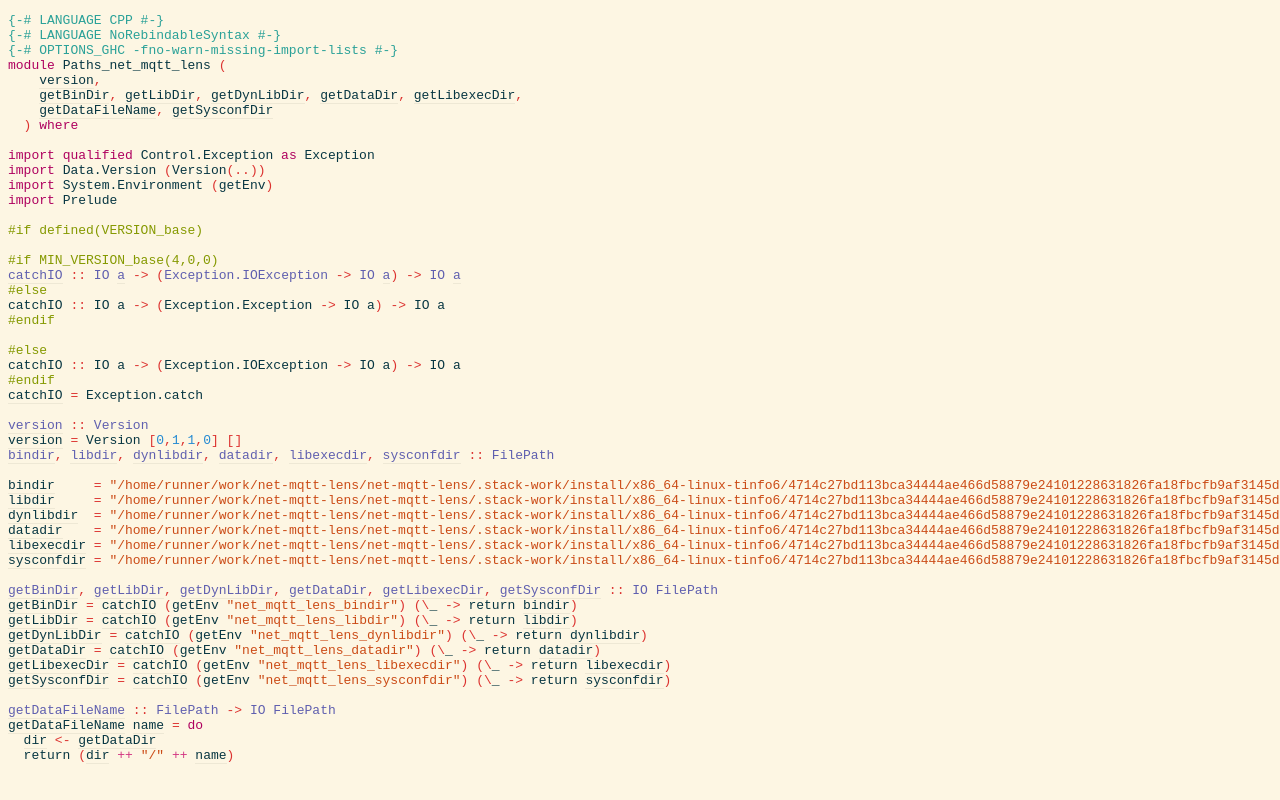
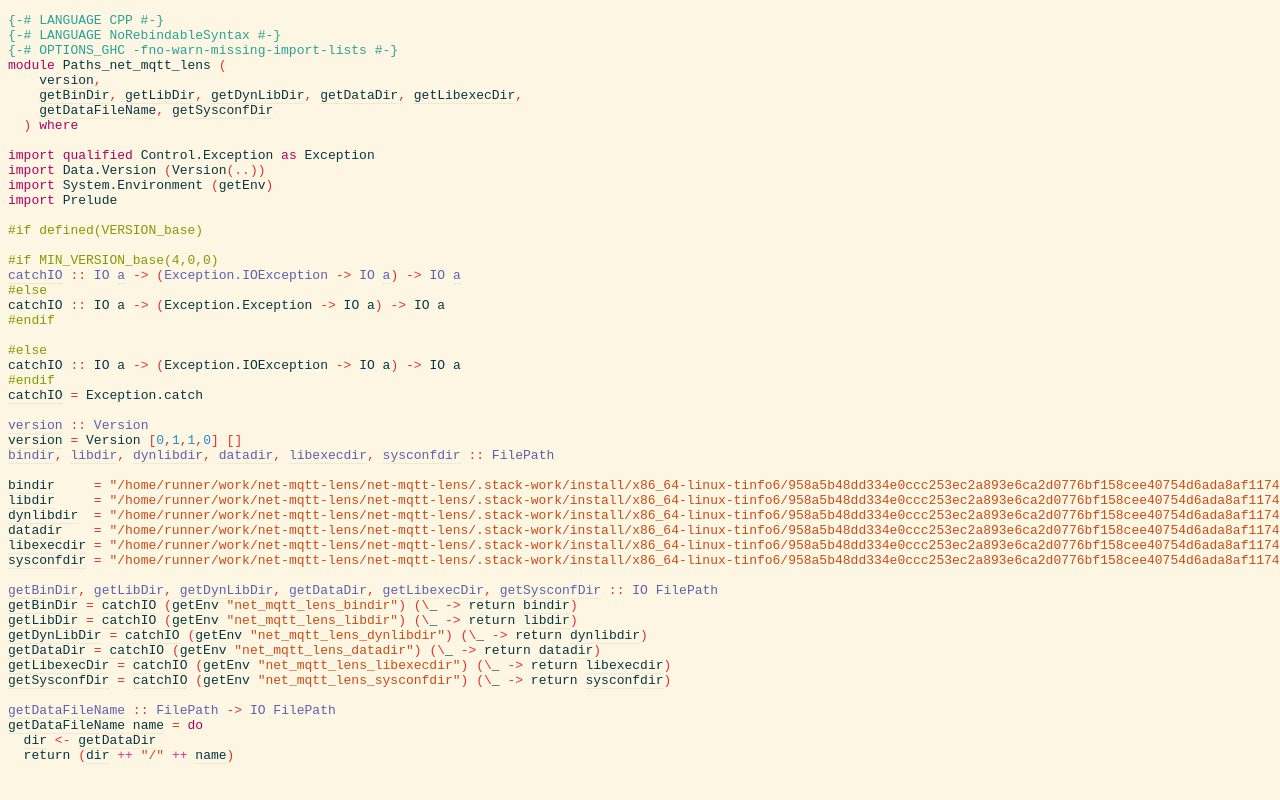
Before and after one commit to dustin/net-mqtt-lens, a plain HTML site: page src/Paths_net_mqtt_lens.html in a window 1280 px wide. Shown: the top 800 px of the page. Drawn offline with Linux system fonts and the light colour scheme.

Commit message:
deploy: 532a4efafe2b040e4e29d8ca87b96b45372828a3

```diff
--- a/src/Paths_net_mqtt_lens.html
+++ b/src/Paths_net_mqtt_lens.html
@@ -40,22 +40,22 @@ forall e a. Exception e =&gt; IO a -&gt; (e -&gt; IO a) -&gt; IO a
 </span><span id="line-31"></span><span>
 </span><span id="line-32"></span><span id="bindir"><span class="annot"><span class="annottext">bindir :: String
 </span><a href="Paths_net_mqtt_lens.html#bindir"><span class="hs-identifier hs-var hs-var">bindir</span></a></span></span><span>     </span><span class="hs-glyph">=</span><span> </span><span class="annot"><span class="annottext">String
-</span><span class="hs-string">&quot;/home/runner/work/net-mqtt-lens/net-mqtt-lens/.stack-work/install/x86_64-linux-tinfo6/4714c27bd113bca34444ae466d58879e24101228631826fa18fbcfb9af3145d4/8.10.4/bin&quot;</span></span><span>
+</span><span class="hs-string">&quot;/home/runner/work/net-mqtt-lens/net-mqtt-lens/.stack-work/install/x86_64-linux-tinfo6/958a5b48dd334e0ccc253ec2a893e6ca2d0776bf158cee40754d6ada8af11740/8.10.4/bin&quot;</span></span><span>
 </span><span id="line-33"></span><span id="libdir"><span class="annot"><span class="annottext">libdir :: String
 </span><a href="Paths_net_mqtt_lens.html#libdir"><span class="hs-identifier hs-var hs-var">libdir</span></a></span></span><span>     </span><span class="hs-glyph">=</span><span> </span><span class="annot"><span class="annottext">String
-</span><span class="hs-string">&quot;/home/runner/work/net-mqtt-lens/net-mqtt-lens/.stack-work/install/x86_64-linux-tinfo6/4714c27bd113bca34444ae466d58879e24101228631826fa18fbcfb9af3145d4/8.10.4/lib/x86_64-linux-ghc-8.10.4/net-mqtt-lens-0.1.1.0-AomjAx8y3zgKukICoBJCQW&quot;</span></span><span>
+</span><span class="hs-string">&quot;/home/runner/work/net-mqtt-lens/net-mqtt-lens/.stack-work/install/x86_64-linux-tinfo6/958a5b48dd334e0ccc253ec2a893e6ca2d0776bf158cee40754d6ada8af11740/8.10.4/lib/x86_64-linux-ghc-8.10.4/net-mqtt-lens-0.1.1.0-AomjAx8y3zgKukICoBJCQW&quot;</span></span><span>
 </span><span id="line-34"></span><span id="dynlibdir"><span class="annot"><span class="annottext">dynlibdir :: String
 </span><a href="Paths_net_mqtt_lens.html#dynlibdir"><span class="hs-identifier hs-var hs-var">dynlibdir</span></a></span></span><span>  </span><span class="hs-glyph">=</span><span> </span><span class="annot"><span class="annottext">String
-</span><span class="hs-string">&quot;/home/runner/work/net-mqtt-lens/net-mqtt-lens/.stack-work/install/x86_64-linux-tinfo6/4714c27bd113bca34444ae466d58879e24101228631826fa18fbcfb9af3145d4/8.10.4/lib/x86_64-linux-ghc-8.10.4&quot;</span></span><span>
+</span><span class="hs-string">&quot;/home/runner/work/net-mqtt-lens/net-mqtt-lens/.stack-work/install/x86_64-linux-tinfo6/958a5b48dd334e0ccc253ec2a893e6ca2d0776bf158cee40754d6ada8af11740/8.10.4/lib/x86_64-linux-ghc-8.10.4&quot;</span></span><span>
 </span><span id="line-35"></span><span id="datadir"><span class="annot"><span class="annottext">datadir :: String
 </span><a href="Paths_net_mqtt_lens.html#datadir"><span class="hs-identifier hs-var hs-var">datadir</span></a></span></span><span>    </span><span class="hs-glyph">=</span><span> </span><span class="annot"><span class="annottext">String
-</span><span class="hs-string">&quot;/home/runner/work/net-mqtt-lens/net-mqtt-lens/.stack-work/install/x86_64-linux-tinfo6/4714c27bd113bca34444ae466d58879e24101228631826fa18fbcfb9af3145d4/8.10.4/share/x86_64-linux-ghc-8.10.4/net-mqtt-lens-0.1.1.0&quot;</span></span><span>
+</span><span class="hs-string">&quot;/home/runner/work/net-mqtt-lens/net-mqtt-lens/.stack-work/install/x86_64-linux-tinfo6/958a5b48dd334e0ccc253ec2a893e6ca2d0776bf158cee40754d6ada8af11740/8.10.4/share/x86_64-linux-ghc-8.10.4/net-mqtt-lens-0.1.1.0&quot;</span></span><span>
 </span><span id="line-36"></span><span id="libexecdir"><span class="annot"><span class="annottext">libexecdir :: String
 </span><a href="Paths_net_mqtt_lens.html#libexecdir"><span class="hs-identifier hs-var hs-var">libexecdir</span></a></span></span><span> </span><span class="hs-glyph">=</span><span> </span><span class="annot"><span class="annottext">String
-</span><span class="hs-string">&quot;/home/runner/work/net-mqtt-lens/net-mqtt-lens/.stack-work/install/x86_64-linux-tinfo6/4714c27bd113bca34444ae466d58879e24101228631826fa18fbcfb9af3145d4/8.10.4/libexec/x86_64-linux-ghc-8.10.4/net-mqtt-lens-0.1.1.0&quot;</span></span><span>
+</span><span class="hs-string">&quot;/home/runner/work/net-mqtt-lens/net-mqtt-lens/.stack-work/install/x86_64-linux-tinfo6/958a5b48dd334e0ccc253ec2a893e6ca2d0776bf158cee40754d6ada8af11740/8.10.4/libexec/x86_64-linux-ghc-8.10.4/net-mqtt-lens-0.1.1.0&quot;</span></span><span>
 </span><span id="line-37"></span><span id="sysconfdir"><span class="annot"><span class="annottext">sysconfdir :: String
 </span><a href="Paths_net_mqtt_lens.html#sysconfdir"><span class="hs-identifier hs-var hs-var">sysconfdir</span></a></span></span><span> </span><span class="hs-glyph">=</span><span> </span><span class="annot"><span class="annottext">String
-</span><span class="hs-string">&quot;/home/runner/work/net-mqtt-lens/net-mqtt-lens/.stack-work/install/x86_64-linux-tinfo6/4714c27bd113bca34444ae466d58879e24101228631826fa18fbcfb9af3145d4/8.10.4/etc&quot;</span></span><span>
+</span><span class="hs-string">&quot;/home/runner/work/net-mqtt-lens/net-mqtt-lens/.stack-work/install/x86_64-linux-tinfo6/958a5b48dd334e0ccc253ec2a893e6ca2d0776bf158cee40754d6ada8af11740/8.10.4/etc&quot;</span></span><span>
 </span><span id="line-38"></span><span>
 </span><span id="line-39"></span><span class="annot"><a href="Paths_net_mqtt_lens.html#getBinDir"><span class="hs-identifier hs-type">getBinDir</span></a></span><span class="hs-special">,</span><span> </span><span class="annot"><a href="Paths_net_mqtt_lens.html#getLibDir"><span class="hs-identifier hs-type">getLibDir</span></a></span><span class="hs-special">,</span><span> </span><span class="annot"><a href="Paths_net_mqtt_lens.html#getDynLibDir"><span class="hs-identifier hs-type">getDynLibDir</span></a></span><span class="hs-special">,</span><span> </span><span class="annot"><a href="Paths_net_mqtt_lens.html#getDataDir"><span class="hs-identifier hs-type">getDataDir</span></a></span><span class="hs-special">,</span><span> </span><span class="annot"><a href="Paths_net_mqtt_lens.html#getLibexecDir"><span class="hs-identifier hs-type">getLibexecDir</span></a></span><span class="hs-special">,</span><span> </span><span class="annot"><a href="Paths_net_mqtt_lens.html#getSysconfDir"><span class="hs-identifier hs-type">getSysconfDir</span></a></span><span> </span><span class="hs-glyph">::</span><span> </span><span class="annot"><span class="hs-identifier hs-type">IO</span></span><span> </span><span class="annot"><span class="hs-identifier hs-type">FilePath</span></span><span>
 </span><span id="line-40"></span><span id="getBinDir"><span class="annot"><span class="annottext">getBinDir :: IO String
```
